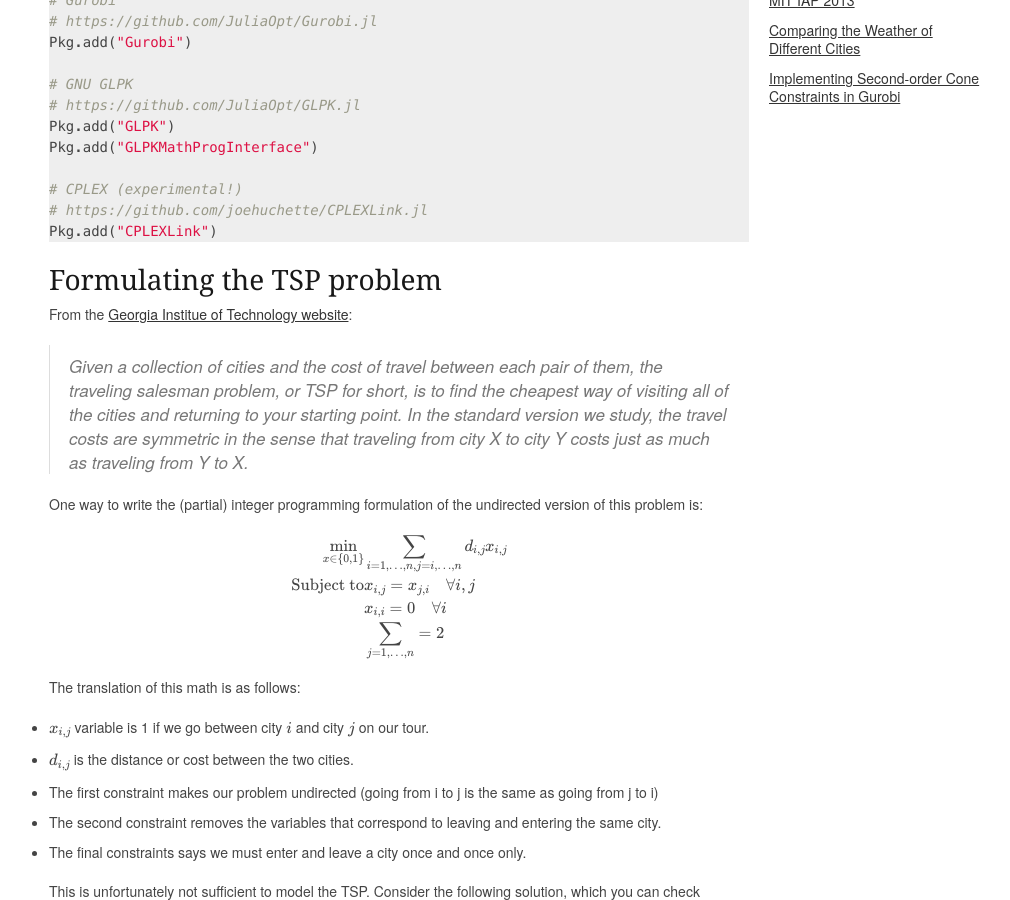
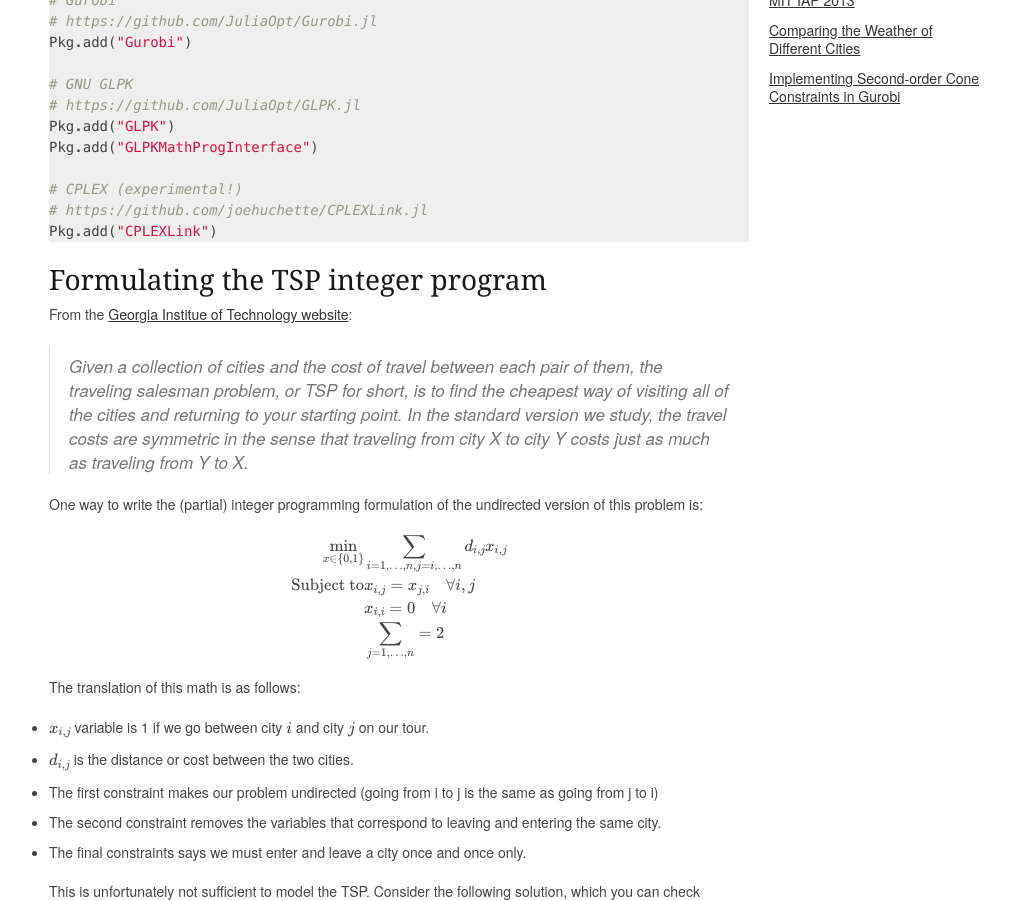
Before and after one commit to IainNZ/OldPersonalSite, a Jekyll site: the page built from _posts/2013-12-15-mip-callback.markdown, in a window 1280 px wide and 900 px high, scrolled down 1089 px. Shown: the whole window, without its empty margins (121-1131 px from the left). Built offline with Jekyll 4.4.1, drawn with Linux system fonts in a browser that asks for light colours; Markdown is read by kramdown in place of the engine named in the settings; formulas are drawn with MathJax 3.

Commit message:
Header tweak

```diff
--- a/_posts/2013-12-15-mip-callback.markdown
+++ b/_posts/2013-12-15-mip-callback.markdown
@@ -41,7 +41,7 @@ Pkg.add("CPLEXLink")
 
 {% endhighlight %}
 
-<h3>Formulating the TSP problem</h3>
+<h3>Formulating the TSP integer program</h3>
 
 From the <a href="http://www.tsp.gatech.edu/problem/index.html">Georgia Institue of Technology website</a>:
 
```
Also changed, not shown: 2 other files.
